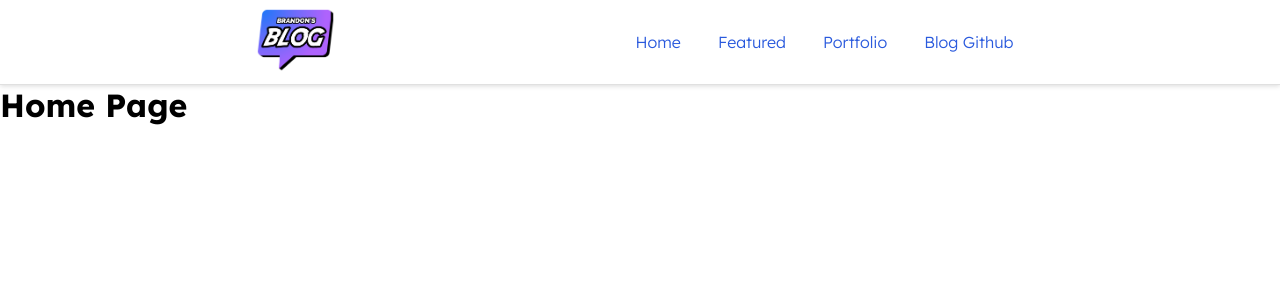
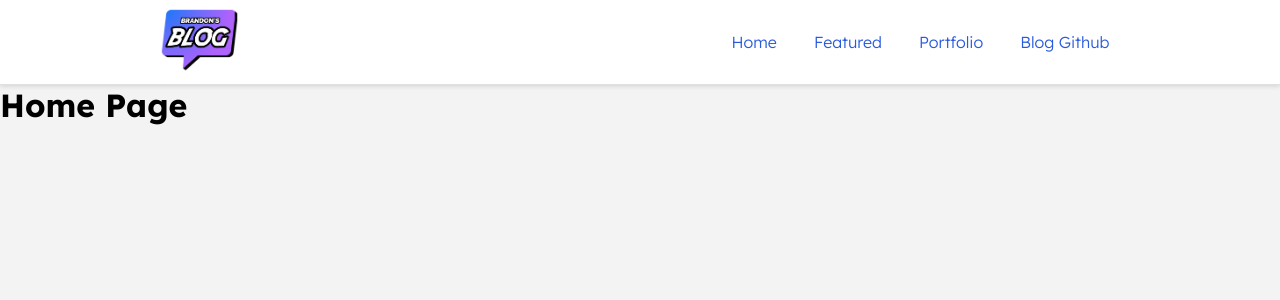
Before and after one commit to BrandonMartinDev/blog-client-test1, a React (Vite) app: page / in a window 1280 px wide. Shown: the top 300 px of the page. Built offline with nearby package versions, Linux system fonts and the light colour scheme.

Commit message:
Minor changes to body and container

```diff
--- a/src/index.css
+++ b/src/index.css
@@ -37,6 +37,7 @@ html {
 
 body {
 
+    background-color: rgb(243, 243, 243);
     height: 100%;
     font-family: var(--ff-lexand);
 
@@ -53,8 +54,8 @@ button {
 
 .container {
 
-    max-width: 75em;
-    width: 60%;
+    max-width: 60em;
+    width: 90%;
     margin: 0 auto;
 
 }
```
